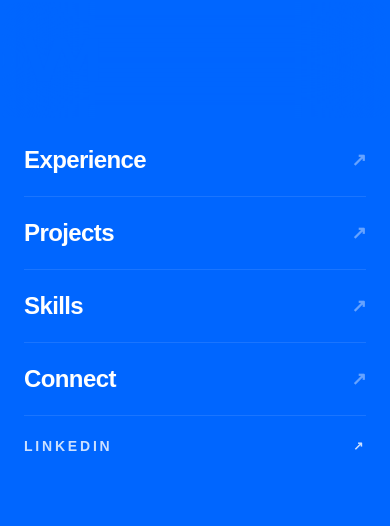
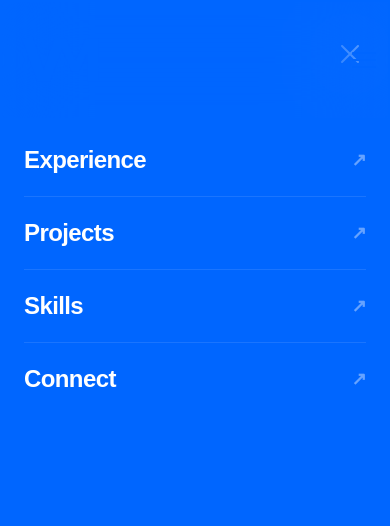
Before and after one commit to vishalsaraha/portfolio, a Next.js app: page / in a window 390 px wide. Both pictures are taken after a click on the button "Open main menu". Shown: the top 526 px of the page. Built offline with nearby package versions, Linux system fonts and the light colour scheme.

Commit message:
navbar fixed

```diff
--- a/app/components/nav.tsx
+++ b/app/components/nav.tsx
@@ -5,11 +5,12 @@ import { Dialog, DialogPanel, Transition, TransitionChild } from '@headlessui/re
 import { Bars3Icon, XMarkIcon } from '@heroicons/react/24/outline'
 import Image from 'next/image'
 
+// 1. Updated hrefs to match section IDs
 const navigation = [
-  { name: 'Experience', href: '#' },
-  { name: 'Projects', href: '#' },
-  { name: 'Skills', href: '#' },
-  { name: 'Connect', href: '#' },
+  { name: 'Experience', href: '#experience' },
+  { name: 'Projects', href: '#projects' },
+  { name: 'Skills', href: '#skills' },
+  { name: 'Connect', href: '#connect' },
 ]
 
 export default function Navbar() {
@@ -30,7 +31,6 @@ export default function Navbar() {
             </a>
           </div>
 
-          {/* Hamburger Menu Trigger */}
           <div className="flex lg:hidden">
             <button
               type="button"
@@ -42,7 +42,6 @@ export default function Navbar() {
             </button>
           </div>
 
-          {/* Desktop Navigation - Original Sizes Preserved */}
           <div className="hidden lg:flex lg:gap-x-4">
             {navigation.map((item) => (
               <a
@@ -66,7 +65,6 @@ export default function Navbar() {
           </div>
         </nav>
 
-        {/* Mobile Toggle Menu */}
         <Transition show={mobileMenuOpen}>
           <Dialog onClose={setMobileMenuOpen} className="relative z-50 lg:hidden">
             <TransitionChild
@@ -83,14 +81,9 @@ export default function Navbar() {
             <div className="fixed inset-0 overflow-y-auto">
               <DialogPanel className="min-h-full w-full flex flex-col p-6">
                 <div className="flex items-center justify-between">
-                  <div className="flex">
-                    <Image src="/images/vishal.png" alt="Logo" width={60} height={60} />
-                  </div>
-
-                    <button
-                      type="button"
-                      onClick={() => setMobileMenuOpen(false)}
-                    >
+                  <Image src="/images/vishal.png" alt="Logo" width={60} height={60} />
+                  <button onClick={() => setMobileMenuOpen(false)} className="text-white">
+                    <XMarkIcon className="h-8 w-8" />
                   </button>
                 </div>
 
@@ -106,15 +99,6 @@ export default function Navbar() {
                       <span className="text-lg opacity-40">↗</span>
                     </a>
                   ))}
-
-                  <a
-                    href="https://www.linkedin.com/in/vishal-muthappa/"
-                    target="_blank"
-                    className="flex justify-between items-center py-5 text-sm font-bold uppercase tracking-[0.2em] text-white/80"
-                  >
-                    Linkedin
-                    <span className="text-xs">↗</span>
-                  </a>
                 </div>
               </DialogPanel>
             </div>
--- a/app/globals.css
+++ b/app/globals.css
@@ -26,3 +26,13 @@ body {
   color: var(--foreground);
   font-family: Arial, Helvetica, sans-serif;
 }
+
+html {
+  scroll-behavior: smooth;
+}
+
+/* Offset for your fixed Navbar */
+section[id],
+div[id] {
+  scroll-margin-top: 100px; /* Adjust this to match your Navbar height */
+}
--- a/app/home/page.tsx
+++ b/app/home/page.tsx
@@ -11,7 +11,6 @@ import HeroAscii from "../components/HeroAscii";
 import Typography from '@mui/material/Typography';
 import Link from 'next/link';
 import data from "../data/projects.json";
-import { Inter } from 'next/font/google';
 
 
 
@@ -92,15 +91,16 @@ export default function BasicGrid() {
             </Grid>
 
           </Grid>
-
-              <Grid sx={{
-                alignItems: 'center',
-                 borderTop: 2,
-            borderColor: "#0066FF",
-              }}>
+                   <Box id="skills" component="section">
+                    <Grid sx={{
+                      alignItems: 'center',
+                      borderTop: 2,
+                  borderColor: "#0066FF",
+                    }}>
                 <BentoCard/>
 
               </Grid>
+              </Box>
 
             </Grid>
           </Box>
@@ -140,7 +140,7 @@ export default function BasicGrid() {
       </Box> */}
 
 
-      <Box>
+      <Box id="projects" component="section">
      {/* PROJECTS SECTION TITLE */}
      <Box sx={{ backgroundColor: "#0066FF",}}>
         <Typography
@@ -188,7 +188,7 @@ export default function BasicGrid() {
      </Box>
 
 
-      <Box>
+     <Box id="experience" component="section">
         {/* PAGE TITLE */}
       <Box>
         <Typography
@@ -487,7 +487,7 @@ export default function BasicGrid() {
       {/* ------------------------------------- */}
       {/* 2. FOOTER ROW (STACKS TO 12, THEN ORIGINAL SIZES) */}
       {/* ------------------------------------- */}
-
+      <Box id="connect" component="section">
       <Grid
         container
         spacing={0}
@@ -581,6 +581,7 @@ export default function BasicGrid() {
           <Socials/>
         </Grid>
       </Grid>
+      </Box>
 
     </Box>
     </div>
```
